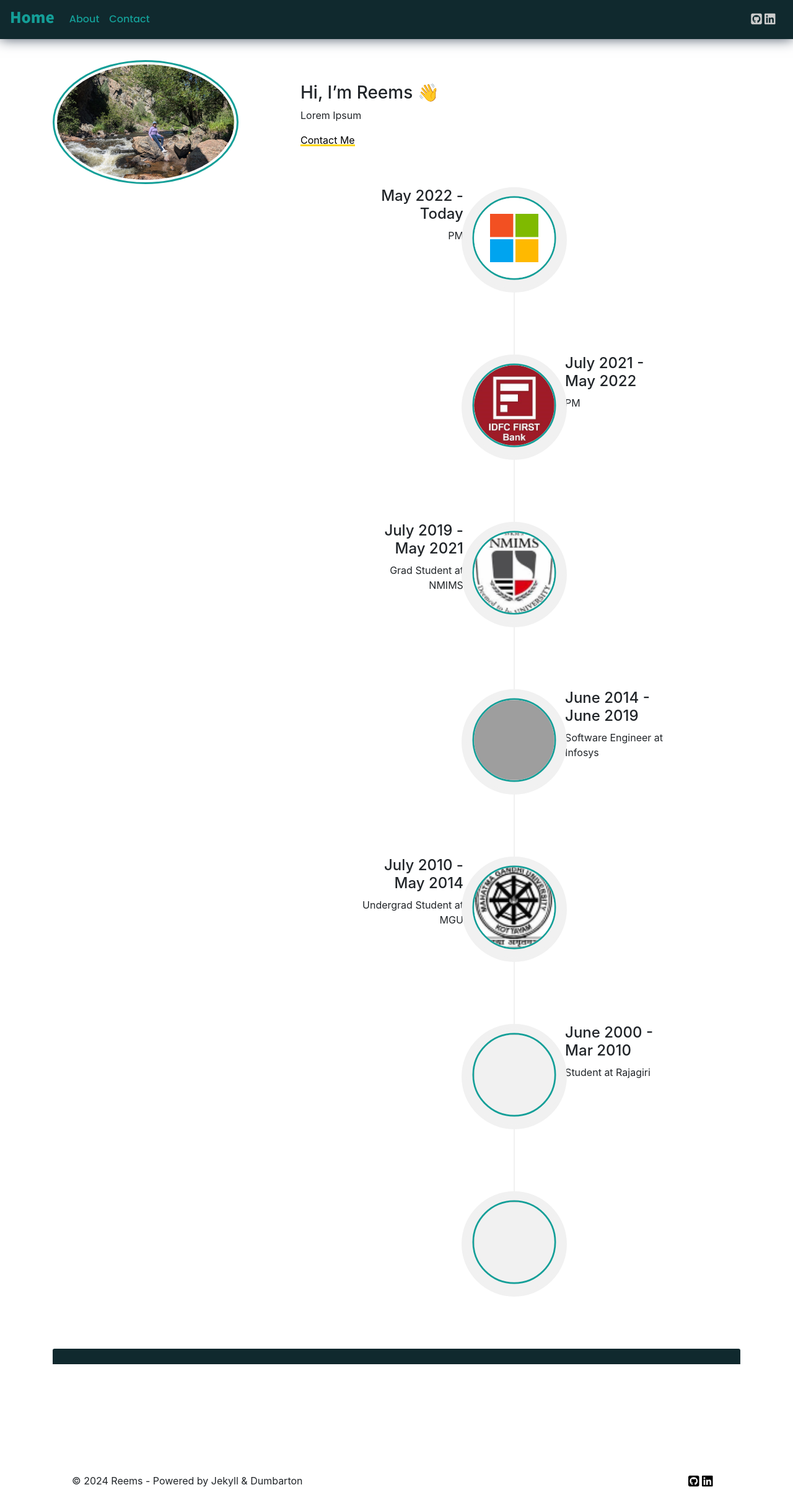
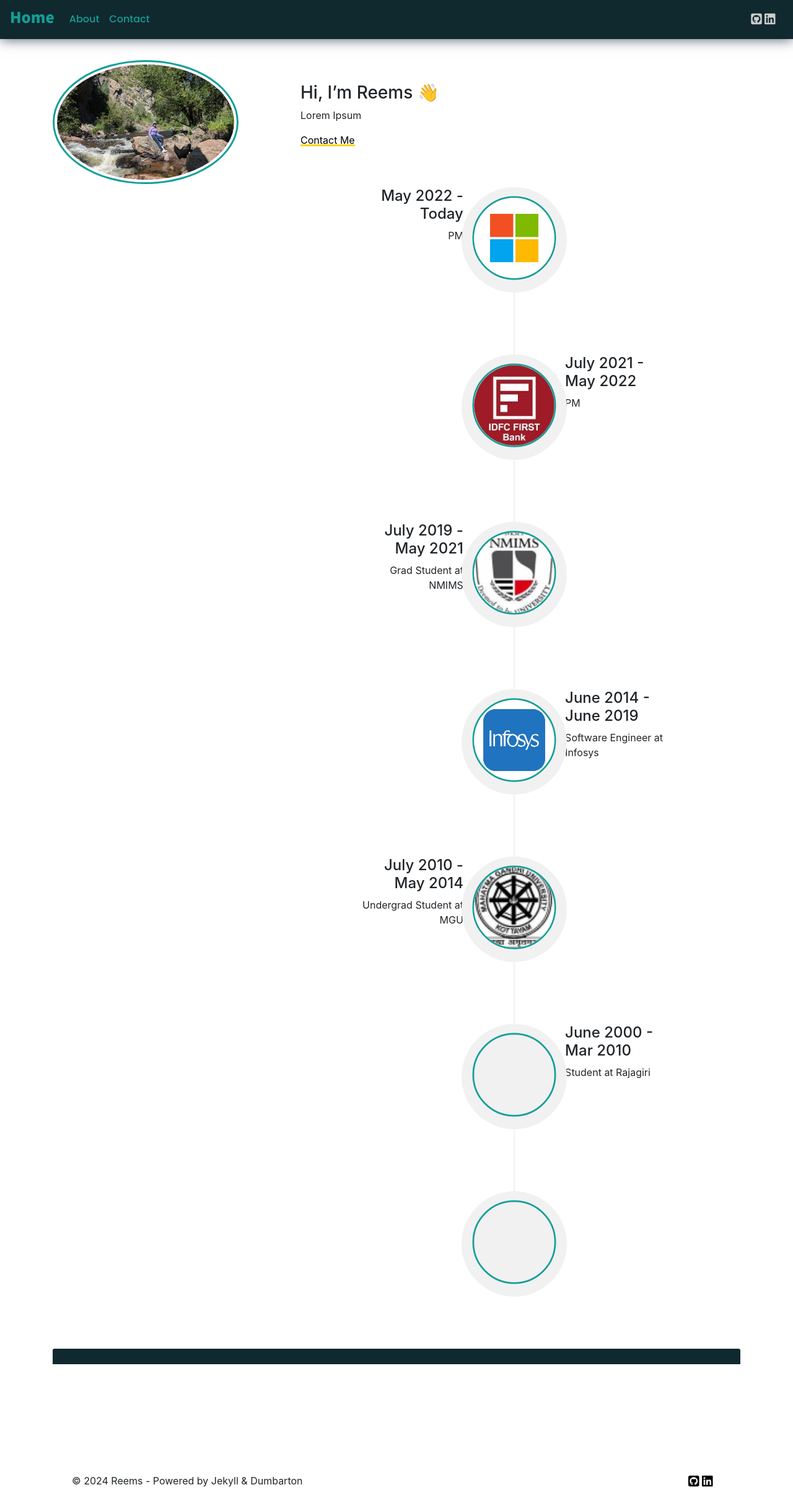
Before and after one commit to reemstk/reemstk.github.io, a Jekyll site: the page built from index.md, in a window 1280 px wide. Shown: the whole page at 62% size. Built offline with Jekyll 4.4.1, drawn with Linux system fonts in a browser that asks for light colours; nearby versions of some CDN libraries; comment, search, counter and statistics services are not loaded; our own code applies the rules of GitHub Pages for plain Markdown files.

Commit message:
Update timeline.yml

```diff
--- a/_data/timeline.yml
+++ b/_data/timeline.yml
@@ -11,7 +11,7 @@
   - image: /assets/img/icons/nmims.png
     date: July 2019 - May 2021
     description: Grad Student at NMIMS
-  - image: /assets/img/icons/inf0sys.png
+  - image: /assets/img/icons/infosys.jpg
     date: June 2014 - June 2019
     description: Software Engineer at Infosys
   - image: /assets/img/icons/mgu.png
```
